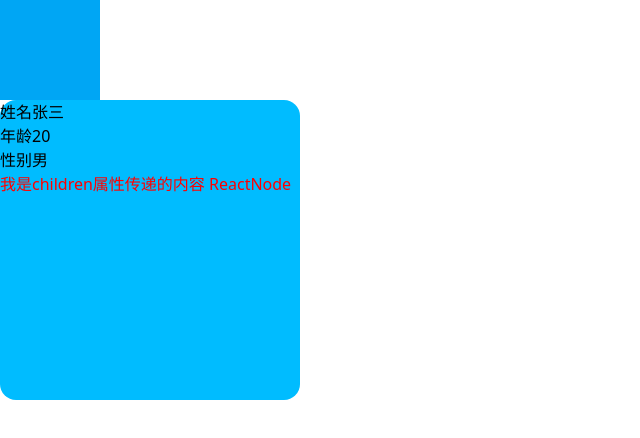
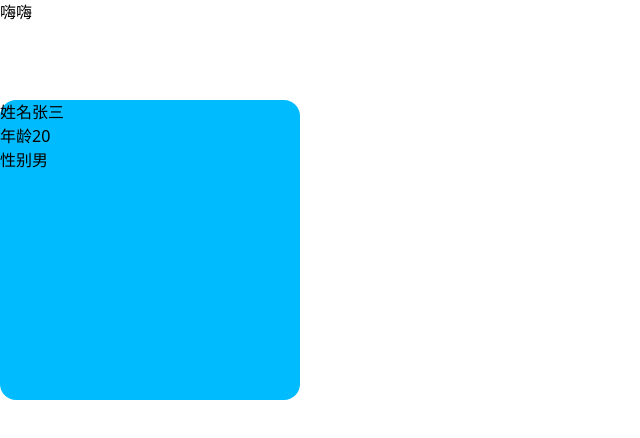
Before and after one commit to YangWavei/react_lodash_ui_exercise, a React (Vite) app: page / in a window 1280 px wide. Shown: the top 438 px of the page, without its empty margins (0-640 px from the left). Built offline with nearby package versions, Linux system fonts and the light colour scheme.

Commit message:
first commit

```diff
--- a/src/App.tsx
+++ b/src/App.tsx
@@ -4,10 +4,8 @@ import Avatar from './components/Avatar';
 function App() {
   return (
     <div>
-      <div className='w-[100px] h-[100px] bg-sky-500'></div>
-      <Avatar name='张三' age={20} sex={1}>
-        <div className=' text-[red]'>我是children属性传递的内容 ReactNode</div>
-      </Avatar>
+      <div className='w-[100px] h-[100px]'>嗨嗨</div>
+      <Avatar name='张三' age={20} sex={1} />
     </div>
   );
 }
```
